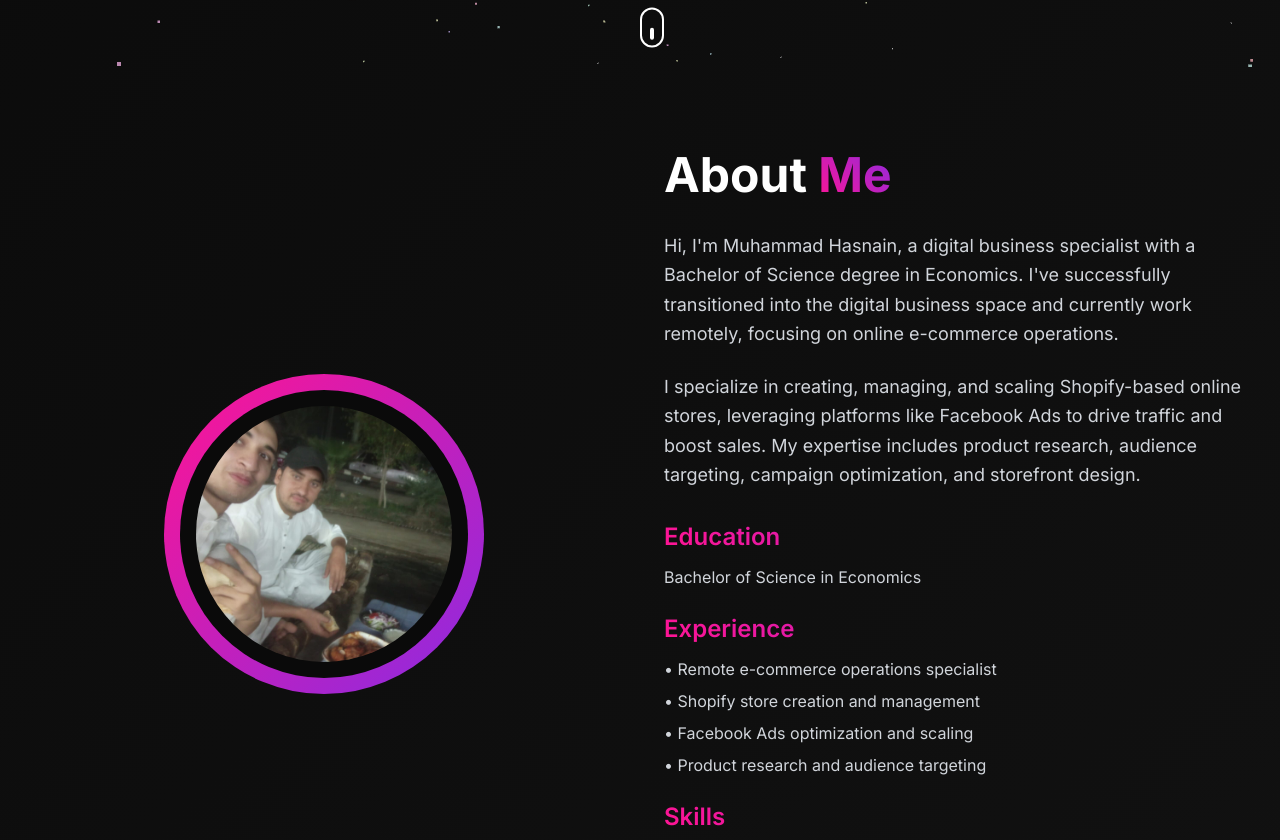
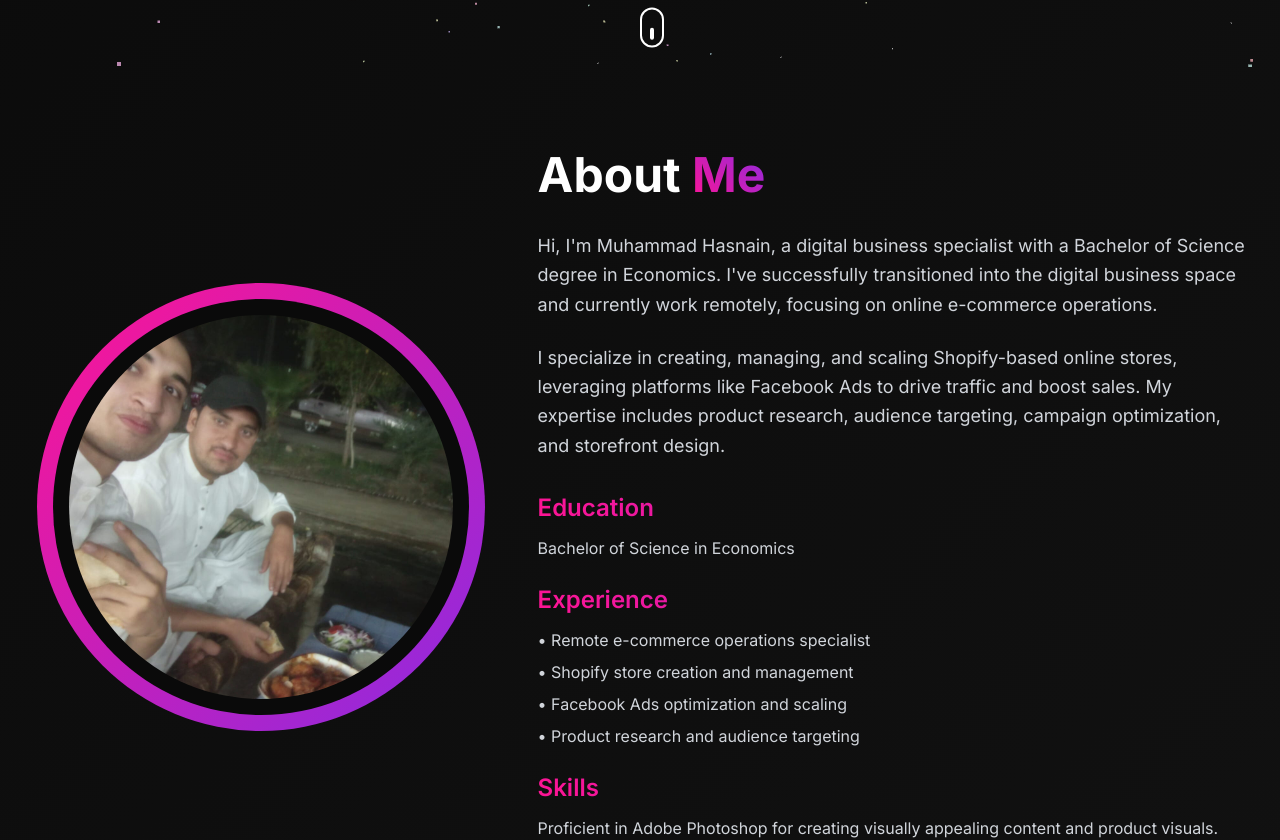
Before and after one commit to Nain313/portfolio, a Next.js app: page / in a window 1280 px wide. Shown: the part 729-1569 px from the top of the page. Built offline with nearby package versions, Linux system fonts and the light colour scheme.

Commit message:
Enhance AboutSection with image error handling and layout adjustments for improved responsiveness

```diff
--- a/components/AboutSection.tsx
+++ b/components/AboutSection.tsx
@@ -1,15 +1,18 @@
 'use client'
 
 import { motion } from 'framer-motion'
+import { useState } from 'react'
 
 export default function AboutSection() {
+  const [imageError, setImageError] = useState(false)
+
   return (
     <section id="about" className="min-h-screen flex items-center justify-center relative py-20">
       <div className="max-w-7xl mx-auto px-4 sm:px-6 lg:px-8">
-        <div className="grid grid-cols-1 lg:grid-cols-2 gap-12 items-center">
+        <div className="grid grid-cols-1 lg:grid-cols-5 gap-12 items-center">
           {/* Left Side - Profile Picture */}
           <motion.div
-            className="relative"
+            className="relative lg:col-span-2 flex justify-center"
             initial={{ opacity: 0, x: -50 }}
             whileInView={{ opacity: 1, x: 0 }}
             transition={{ duration: 0.8 }}
@@ -17,14 +20,29 @@ export default function AboutSection() {
           >
             {/* Large Profile Picture */}
             <div className="relative">
-              <div className="w-80 h-80 bg-gradient-to-br from-primary to-secondary rounded-full flex items-center justify-center mx-auto p-1">
-                <div className="w-72 h-72 bg-dark rounded-full flex items-center justify-center p-1">
-                  <div className="w-64 h-64 rounded-full overflow-hidden">
+              <div className="w-80 h-80 md:w-96 md:h-96 lg:w-[28rem] lg:h-[28rem] bg-gradient-to-br from-primary to-secondary rounded-full flex items-center justify-center mx-auto p-1">
+                <div className="w-72 h-72 md:w-88 md:h-88 lg:w-[26rem] lg:h-[26rem] bg-dark rounded-full flex items-center justify-center p-1">
+                  <div className="w-64 h-64 md:w-80 md:h-80 lg:w-[24rem] lg:h-[24rem] rounded-full overflow-hidden relative">
+                    {/* Test image display */}
                     <img
                       src="/profile.jpg"
                       alt="Muhammad Hasnain"
                       className="w-full h-full object-cover"
+                      onError={(e) => {
+                        console.error('Profile image failed to load:', e);
+                        setImageError(true);
+                      }}
+                      onLoad={() => {
+                        console.log('Profile image loaded successfully');
+                      }}
                     />
+
+                    {/* Fallback if image fails */}
+                    {imageError && (
+                      <div className="absolute inset-0 bg-gradient-to-br from-gray-700 to-gray-800 flex items-center justify-center">
+                        <span className="text-white font-bold text-4xl md:text-5xl lg:text-6xl">MH</span>
+                      </div>
+                    )}
                   </div>
                 </div>
               </div>
@@ -33,7 +51,7 @@ export default function AboutSection() {
 
           {/* Right Side - Content */}
           <motion.div
-            className="space-y-8"
+            className="space-y-8 lg:col-span-3"
             initial={{ opacity: 0, x: 50 }}
             whileInView={{ opacity: 1, x: 0 }}
             transition={{ duration: 0.8 }}
```
